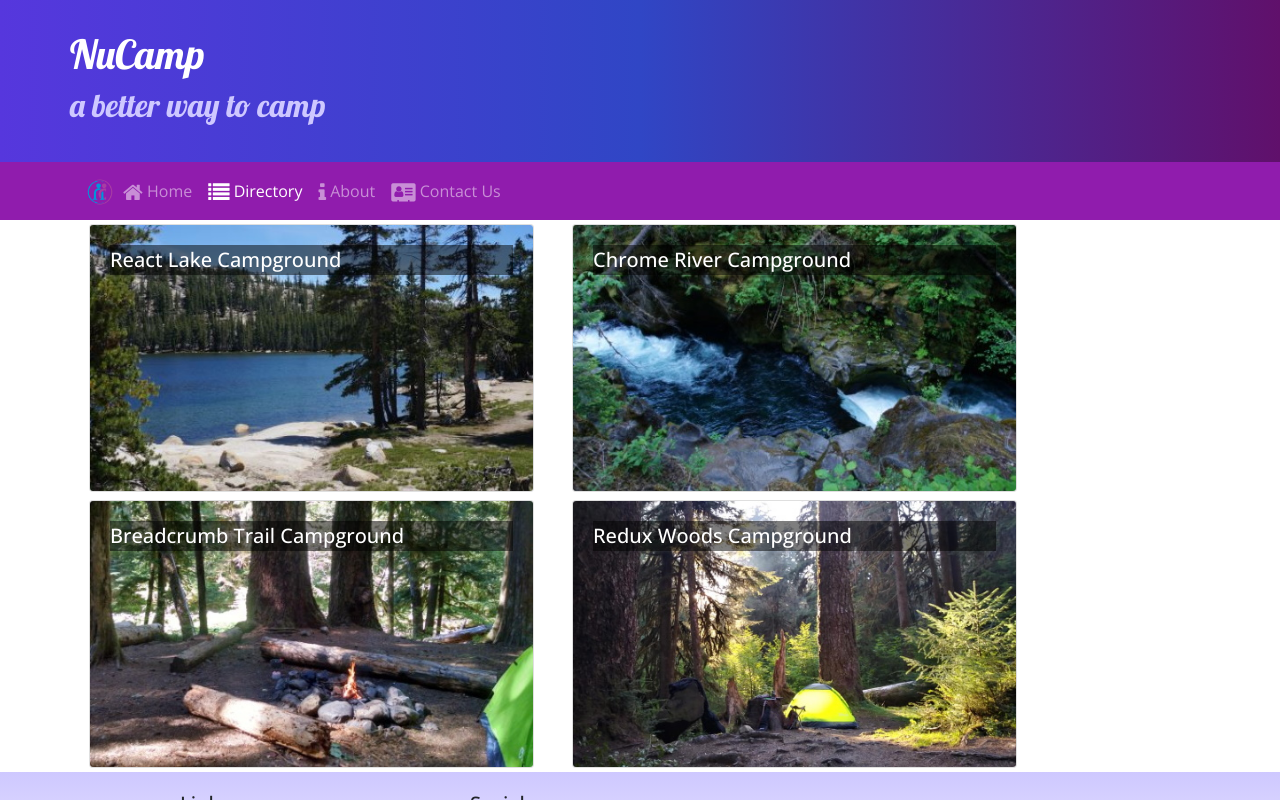
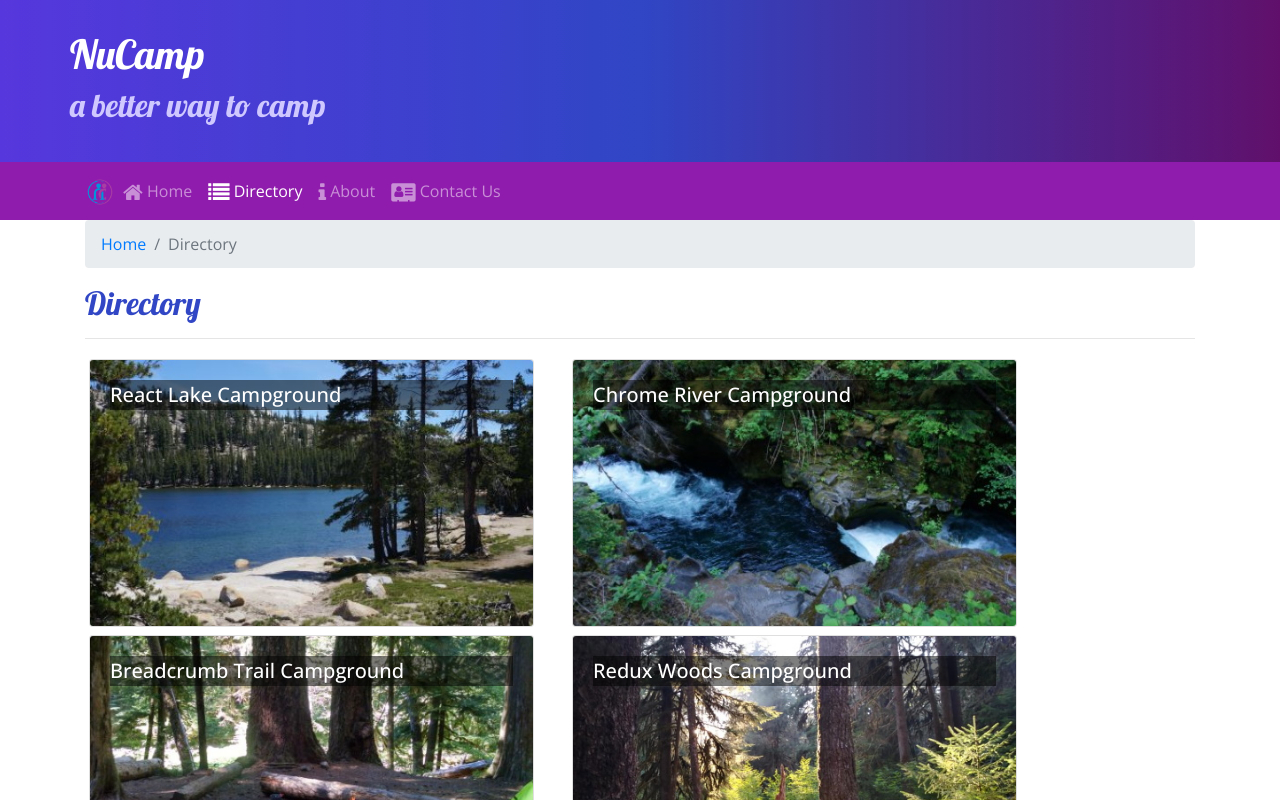
Before and after one commit to phactorh/react.nucampsite, a React (Create React App) app: page /directory in a window 1280 px wide. Shown: the top 800 px of the page. Built offline with nearby package versions, Linux system fonts and the light colour scheme.

Commit message:
Breadcrumb

```diff
--- a/src/components/CampsiteInfoComponent.js
+++ b/src/components/CampsiteInfoComponent.js
@@ -1,5 +1,6 @@
 import React, { Component } from 'react';
-import { Card, CardImg, CardImgOverlay, CardText, CardBody, CardTitle } from 'reactstrap';
+import { Card, CardImg, CardImgOverlay, CardTitle, Breadcrumb, BreadcrumbItem } from 'reactstrap';
+import { Link } from 'react-router-dom';
 import {CAMPSITES} from '../shared/campsites'
 
 
@@ -36,15 +37,25 @@
 
     function CampsiteInfo(props) {if (props.campsite) {
 
-        return(
+        return (
             <div className="container">
                 <div className="row">
-
+                    <div className="col">
+                        <Breadcrumb>
+                            <BreadcrumbItem><Link to="/directory">Directory</Link></BreadcrumbItem>
+                            <BreadcrumbItem active>{props.campsite.name}</BreadcrumbItem>
+                        </Breadcrumb>
+                        <h2>{props.campsite.name}</h2>
+                        <hr />
+                    </div>
+                </div>
+                <div className="row">
                     <RenderCampsite campsite={props.campsite} />
                     <RenderComments comments={props.comments} />
                 </div>
             </div>
         );
+
     }
         else {
          return(<div></div>);
--- a/src/components/ContactComponent.js
+++ b/src/components/ContactComponent.js
@@ -1,10 +1,16 @@
 import React from 'react';
+import { Breadcrumb, BreadcrumbItem } from 'reactstrap';
+import { Link } from 'react-router-dom';
 
 function Contact(props) {
     return (
         <div className="container">
             <div className="row">
-                <div className="col">
+            <div className="col">
+                    <Breadcrumb>
+                        <BreadcrumbItem><Link to="/home">Home</Link></BreadcrumbItem>
+                        <BreadcrumbItem active>Contact Us</BreadcrumbItem>
+                    </Breadcrumb>
                     <h2>Contact Us</h2>
                     <hr />
                 </div>
--- a/src/components/DirectoryComponent.js
+++ b/src/components/DirectoryComponent.js
@@ -1,5 +1,5 @@
 import React  from 'react';
-import { Card, CardImg, CardImgOverlay, CardTitle } from 'reactstrap';
+import { Card, CardImg, CardImgOverlay, CardTitle, Breadcrumb, BreadcrumbItem } from 'reactstrap';
 import { Link } from 'react-router-dom';
 function RenderDirectoryItem({campsite}) {
     return (
@@ -28,10 +28,19 @@
         return (
             <div className="container">
                 <div className="row">
+                    <div className="col">
+                        <Breadcrumb>
+                            <BreadcrumbItem><Link to="/home">Home</Link></BreadcrumbItem>
+                            <BreadcrumbItem active>Directory</BreadcrumbItem>
+                        </Breadcrumb>
+                        <h2>Directory</h2>
+                        <hr />
+                    </div>
+                </div>
+                <div className="row">
                     {directory}
                 </div>
             </div>
-
         );
     }
 
```
